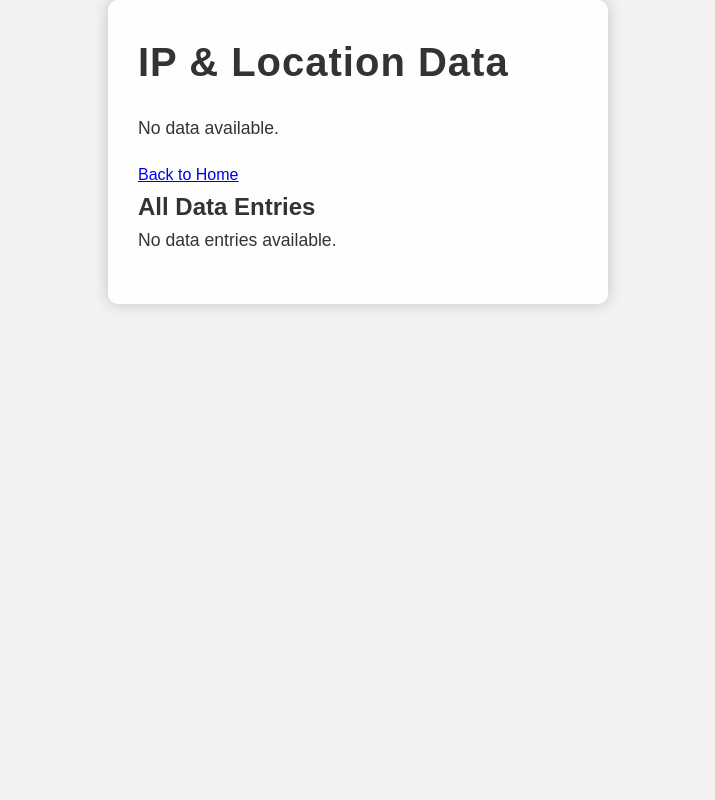
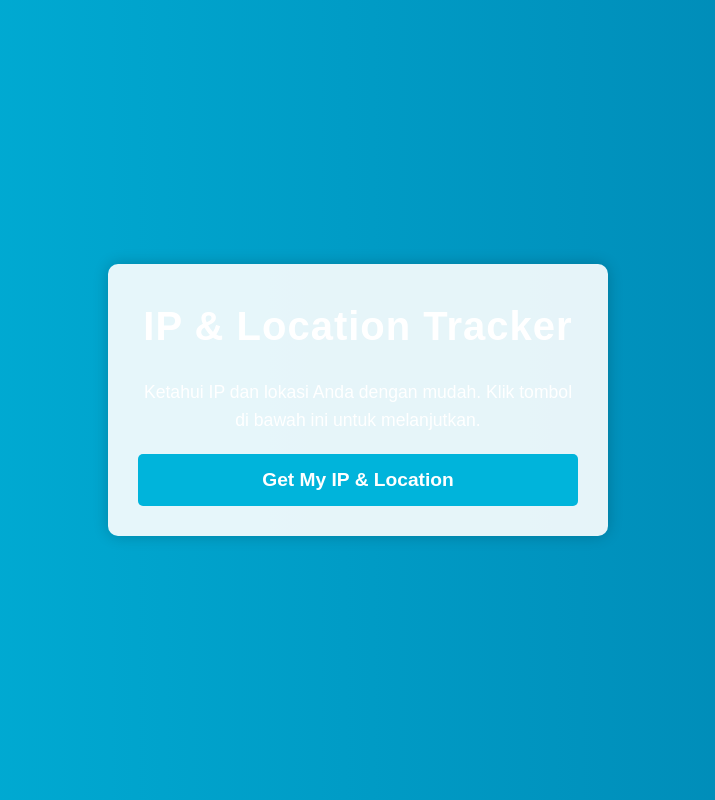
Before and after one commit to kdsmedia/loveyou, a Flask app: page / in a window 1280 px wide. Shown: the whole page, without its empty margins (282-997 px from the left). Run offline with Flask 2, Linux system fonts and the light colour scheme.

Commit message:
Update index.html

```diff
--- a/templates/index.html
+++ b/templates/index.html
@@ -3,34 +3,18 @@
 <head>
     <meta charset="UTF-8">
     <meta name="viewport" content="width=device-width, initial-scale=1.0">
-    <title>Data</title>
+    <title>IP & Location Tracker</title>
     <link rel="stylesheet" href="{{ url_for('static', filename='style.css') }}">
 </head>
 <body>
-    <div class="container">
-        <h1>IP & Location Data</h1>
-        {% if data %}
-            <p><strong>IP:</strong> {{ data.ip }}</p>
-            <p><strong>City:</strong> {{ data.location.city }}</p>
-            <p><strong>Region:</strong> {{ data.location.regionName }}</p>
-            <p><strong>Country:</strong> {{ data.location.country }}</p>
-            <p><strong>ISP:</strong> {{ data.location.isp }}</p>
-            <p><strong>Latitude:</strong> {{ data.location.lat }}</p>
-            <p><strong>Longitude:</strong> {{ data.location.lon }}</p>
-        {% else %}
-            <p>No data available.</p>
-        {% endif %}
-        <a href="/">Back to Home</a>
-        <h2>All Data Entries</h2>
-        {% if data_list %}
-            <ul>
-                {% for entry in data_list %}
-                    <li>IP: {{ entry.ip }} | City: {{ entry.location.city }} | Country: {{ entry.location.country }}</li>
-                {% endfor %}
-            </ul>
-        {% else %}
-            <p>No data entries available.</p>
-        {% endif %}
+    <div class="hero-section">
+        <div class="container">
+            <h1>IP & Location Tracker</h1>
+            <p>Ketahui IP dan lokasi Anda dengan mudah. Klik tombol di bawah ini untuk melanjutkan.</p>
+            <form action="/track" method="POST">
+                <button type="submit">Get My IP & Location</button>
+            </form>
+        </div>
     </div>
 </body>
 </html>
```
